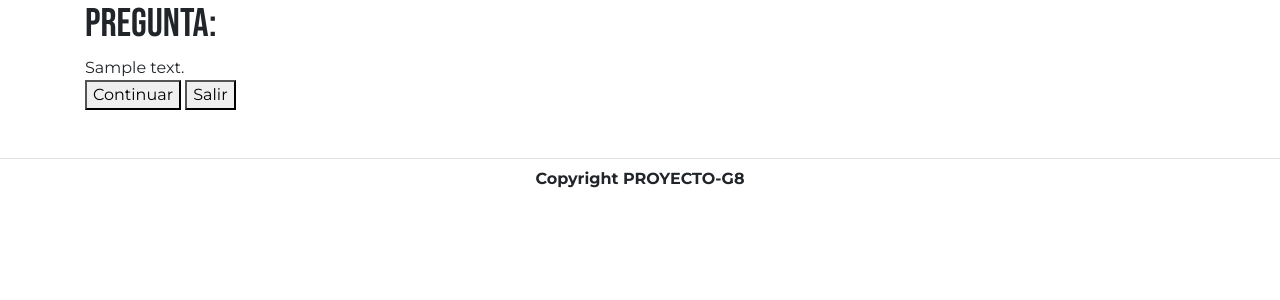
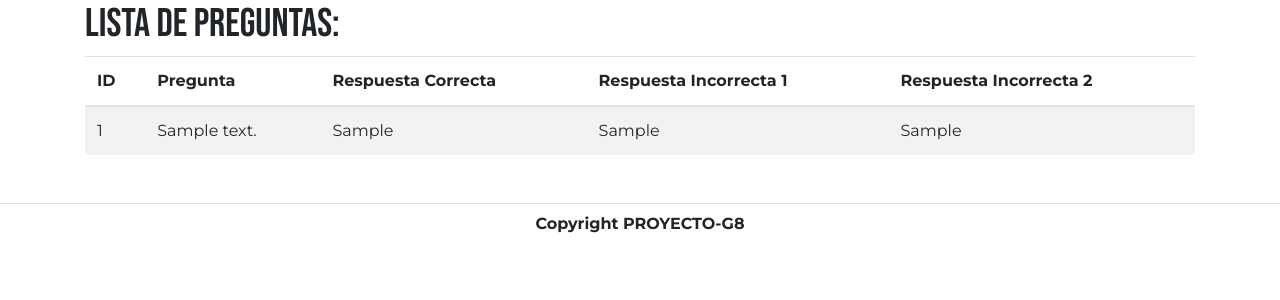
Before and after one commit to francokohn/Juego-aniversario, a Django app: page /preguntas/ in a window 1280 px wide. Shown: the part 54-354 px from the top of the page. Run offline with Django 3.2, Linux system fonts and the light colour scheme; a user stored in the database is signed in; tables that the repository leaves empty hold one stand-in row (values such as "Sample post"); some libraries are stand-ins or nearby versions.

Commit message:
vista y template p/ listar usuarios y preguntas, faltan acciones

```diff
--- a/src/apps/preguntas/urls.py
+++ b/src/apps/preguntas/urls.py
@@ -5,5 +5,5 @@ app_name = "preguntas"
 
 urlpatterns = [
 	path('crear/', views.crear_pregunta, name = "crear_pregunta"),
-	path('', views.preguntar, name="preguntas")
+	path('', views.listar_preguntas, name="listar_preguntas"),
 ]
--- a/src/apps/preguntas/views.py
+++ b/src/apps/preguntas/views.py
@@ -6,6 +6,18 @@ from django.contrib.auth.decorators import login_required, user_passes_test
 
 def es_admin(usuario):
 	return usuario.es_admin
+
+@login_required()
+@user_passes_test(es_admin, login_url = '', redirect_field_name = None)
+def listar_preguntas(request):
+	template_name = "preguntas/listar.html"
+	preguntas = Pregunta.objects.all()
+
+	ctx = {
+		'preguntas' : preguntas
+	}
+
+	return render(request, template_name, ctx)
 
 @login_required
 @user_passes_test(es_admin, login_url = '/preguntas/', redirect_field_name = None)
--- a/src/apps/usuarios/views.py
+++ b/src/apps/usuarios/views.py
@@ -16,7 +16,7 @@ def es_admin(usuario):
 @user_passes_test(es_admin, login_url = '', redirect_field_name = None)
 def listar_usuarios (request):
 	template_name = "usuarios/listar.html"
-	lista_de_usuarios = Usuario.objects.all()
+	usuarios = Usuario.objects.all()
 
 	#para ver en consola los usuarios pasados (tamb lo puedo listar con un for)
 	#print(lista_de_usuarios)
@@ -25,7 +25,7 @@ def listar_usuarios (request):
 	#lista_de_usuarios = Usuario.objects.filter(id=1)
 
 	ctx = {
-		'usuarios' : lista_de_usuarios
+		'usuarios': usuarios
 	}
 
 	return render(request,template_name,ctx)
--- /dev/null
+++ b/src/templates/preguntas/listar.html
@@ -0,0 +1,27 @@
+{% extends "base/base.html" %}{% load static %}
+
+{% block contenido %}
+	<h1>Lista de Preguntas:</h1>
+	<table class="table table-striped">
+        <thead>
+            <tr>
+				<th>ID</th>
+                <th>Pregunta</th>
+                <th>Respuesta Correcta</th>
+                <th>Respuesta Incorrecta 1</th>
+                <th>Respuesta Incorrecta 2</th>
+            </tr>
+        </thead>
+        <tbody>
+            {% for p in preguntas %}
+            <tr>
+				<td>{{ p.id }}</td>
+                <td>{{ p.texto_pregunta }}</td>
+                <td>{{ p.respuesta_correcta }}</td>
+                <td>{{ p.respuesta_incorrecta_1 }}</td>
+                <td>{{ p.respuesta_incorrecta_2 }}</td>
+            </tr>
+            {% endfor %}
+        </tbody>
+    </table>
+{% endblock contenido %}
```
Also changed, not shown: src/templates/usuarios/listar.html (+20 -5 lines).
